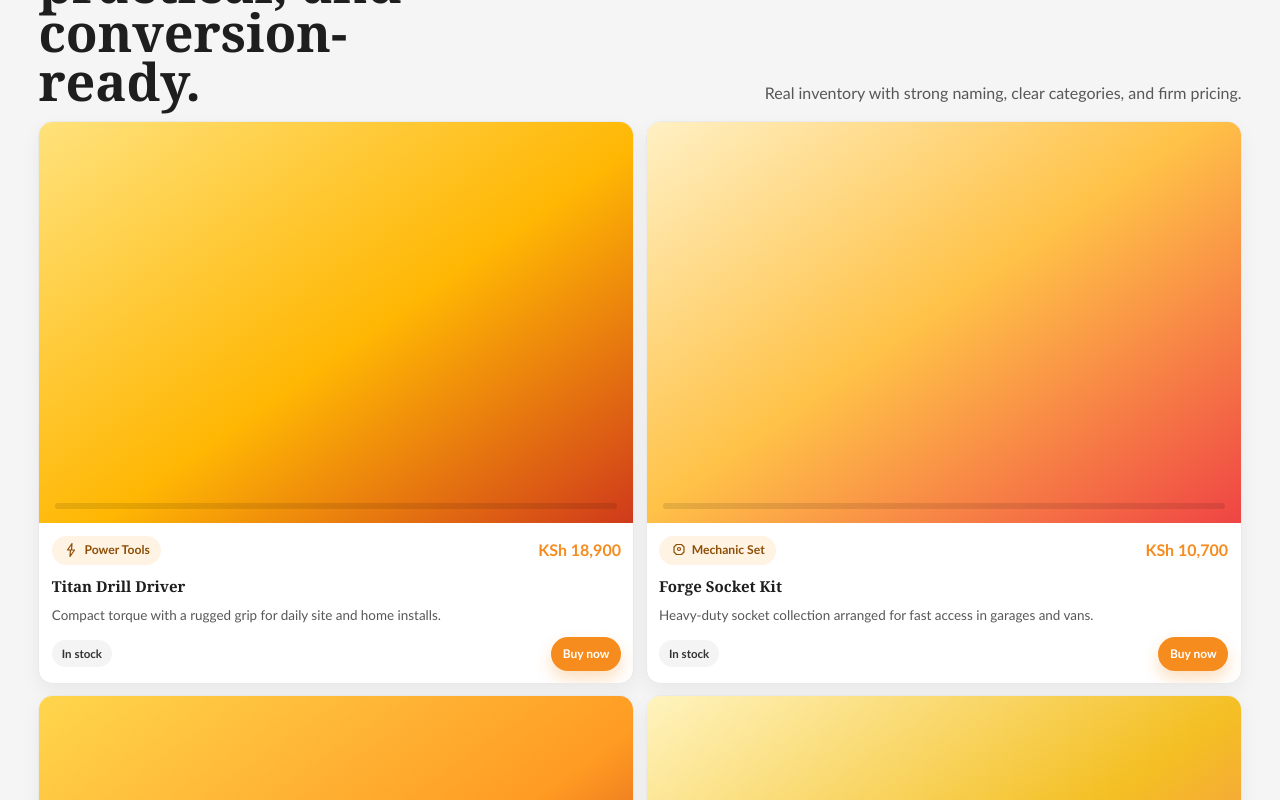
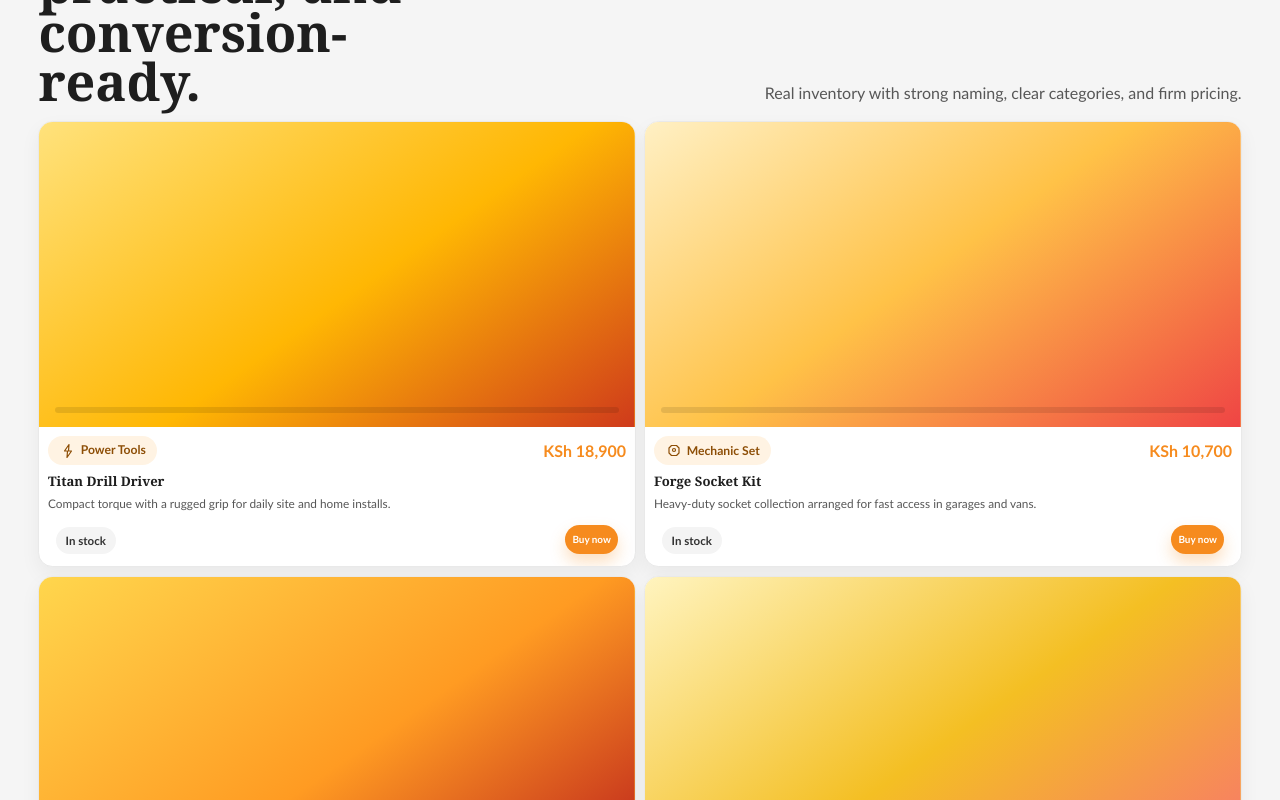
Before and after one commit to kellyworkos00-droid/monrose, a React (Vite) app: page / in a window 1280 px wide. Shown: the part 920-1720 px from the top of the page. Built offline with nearby package versions, Linux system fonts and the light colour scheme.

Commit message:
Further shrink product card layout

```diff
--- a/src/App.css
+++ b/src/App.css
@@ -579,19 +579,19 @@
 
 .products-grid {
   grid-template-columns: repeat(2, minmax(0, 1fr));
-  gap: 0.7rem;
+  gap: 0.55rem;
 }
 
 .product-card {
   overflow: hidden;
-  border-radius: 1.2rem;
+  border-radius: 0.78rem;
   background: linear-gradient(180deg, rgba(255, 253, 248, 0.98), rgba(255, 246, 222, 0.9));
   box-shadow: 0 18px 30px rgba(79, 43, 12, 0.14);
 }
 
 .product-image {
   position: relative;
-  aspect-ratio: 4 / 2.7;
+  aspect-ratio: 4 / 2.05;
   background-size: cover;
   background-position: center;
 }
@@ -607,22 +607,22 @@
 
 .product-copy {
   display: grid;
-  gap: 0.45rem;
-  padding: 0.78rem;
+  gap: 0.26rem;
+  padding: 0.54rem;
 }
 
 .product-copy h3 {
-  margin: 0.2rem 0 0.05rem;
-  font-size: 0.94rem;
+  margin: 0.15rem 0 0.02rem;
+  font-size: 0.82rem;
   color: var(--ink-strong);
 }
 
 .product-copy p {
   margin: 0;
-  font-size: 0.84rem;
+  font-size: 0.74rem;
   line-height: 1.4;
   display: -webkit-box;
-  -webkit-line-clamp: 2;
+  -webkit-line-clamp: 1;
   -webkit-box-orient: vertical;
   overflow: hidden;
 }
@@ -649,26 +649,28 @@
 
 .product-actions {
   display: flex;
-  align-items: center;
+  padding: 0.22rem 0.48rem;
+  font-size: 0.64rem;
   justify-content: space-between;
   gap: 0.65rem;
   margin-top: 0.3rem;
 }
 
 .product-availability {
+  font-size: 0.75rem;
   display: inline-flex;
   align-items: center;
   padding: 0.3rem 0.62rem;
   border-radius: 999px;
   font-size: 0.72rem;
   font-weight: 800;
-  color: #7a2b0e;
-  background: rgba(210, 36, 24, 0.1);
+  gap: 0.38rem;
+  margin-top: 0.14rem;
 }
 
 .product-actions .button {
-  padding: 0.5rem 0.72rem;
-  font-size: 0.75rem;
+  padding: 0.3rem 0.46rem;
+  font-size: 0.62rem;
 }
 
 .highlight-banner {
```
